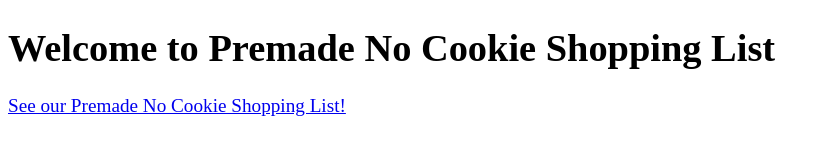
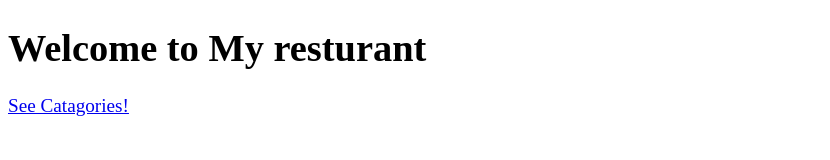
Before and after one commit to mohammad200h/Angularjs_assignment4_shitty, a plain HTML site: page index.html in a window 1280 px wide. Shown: the whole page, without its empty margins (0-830 px from the left). Drawn offline with Linux system fonts and the light colour scheme.

Commit message:
second working version

```diff
--- a/index.html
+++ b/index.html
@@ -3,10 +3,10 @@
   <head>
     <meta charset="utf-8">
     <link rel="stylesheet" href="css/styles.css">
-    <title>No Cookie Shopping List</title>
+    <title>Resturant</title>
   </head>
   <body>
-    <h1>Welcome to Premade No Cookie Shopping List</h1>
+    <h1>Welcome to My resturant</h1>
 
     <ui-view></ui-view>
 
--- a/src/shoppinglist/templates/home.template.html
+++ b/src/shoppinglist/templates/home.template.html
@@ -1 +1 @@
-<a ui-sref="catagories">See our Premade No Cookie Shopping List!</a>
+<a ui-sref="catagories">See Catagories!</a>
```
